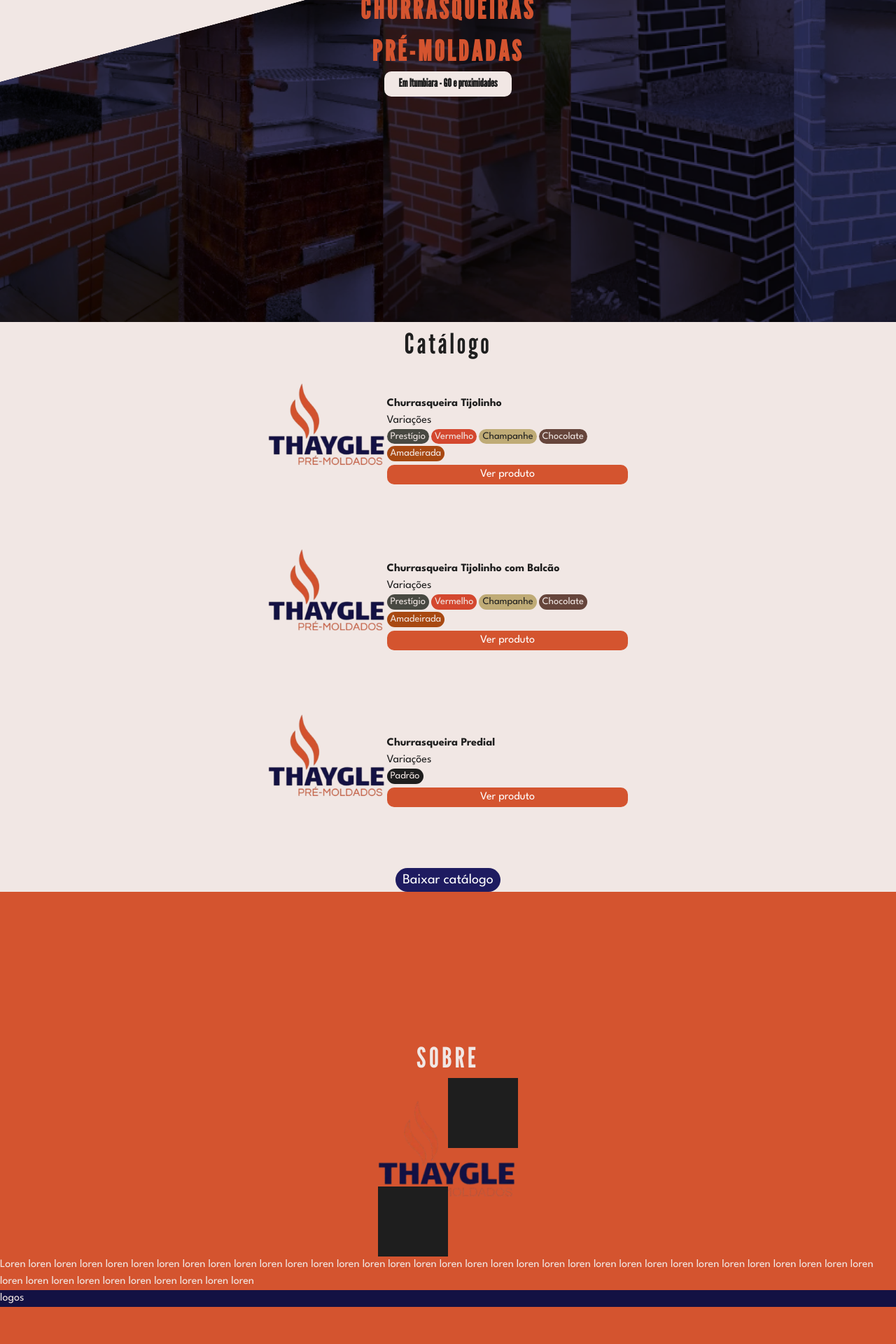
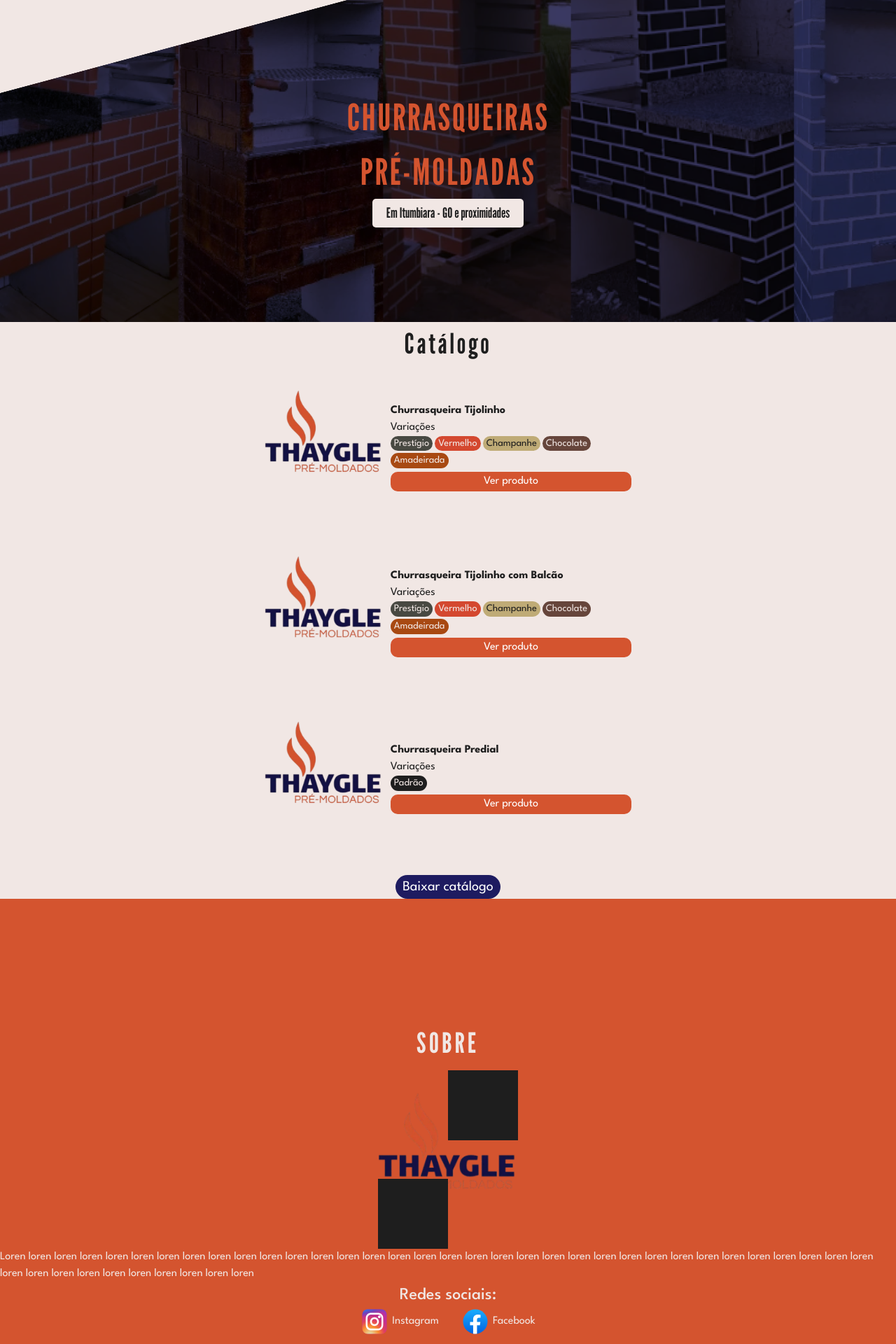
Before and after one commit to elenndev/thaygle, a Next.js app: page / in a window 1280 px wide. Shown: the part 340-2260 px from the top of the page at 70% size. Built offline with nearby package versions, Linux system fonts and the light colour scheme.

Commit message:
layout basico mobile

```diff
--- a/src/app/components/Catalogo.tsx
+++ b/src/app/components/Catalogo.tsx
@@ -272,7 +272,7 @@ const CardProduto: React.FC<{produto: TypeChurrasqueira}> = ({produto}) =>{
         <div id={`smallCard_${produto.infos.produto.replace(" ","_")}_${produto.infos.tipo.replace(" ","_")}`} className={`smallCard-produto ${produto.nome} relative w-[95%] flex flex-row items-center justify-between
         `}>
             <Image width={170} height={170} alt={`Imagem do produto ${produto.nome}`} src="/logo.webp"/>
-            <div className="produtos-info flex flex-col w-[100%] text-[--devScheme-gray]">
+            <div className="produtos-info pl-[10px] flex flex-col w-[100%] text-[--devScheme-gray]">
                 <p className="font-bold nome-produto">{produto.nome}</p>
                 <p>Variações</p>
                 <ListaVariacoes variacoes={produto.detalhes.variacoes} />
@@ -312,7 +312,7 @@ const ListaProdutos = () =>{
 const Catalogo = () =>{
     return(
         <section id="catalogo" className="produtos relative bg-[--devScheme-white] flex min-h-[fit-content] h-screen w-screen items-center justify-center flex-col flex-wrap">
-            <h2 className="text-[--devScheme-gray] tracking-widest text-[2.5rem] font-gothic font-medium">Catálogo</h2>
+            <h2 className="text-[--devScheme-gray] tracking-widest text-[2.5rem] mb-[10px] font-gothic font-medium">Catálogo</h2>
             <ListaProdutos />
         </section>
     )
--- a/src/app/components/Navbar.tsx
+++ b/src/app/components/Navbar.tsx
@@ -22,17 +22,14 @@ const HomeNavbar = () => {
 
         <div className={`lg:flex lg:items-center lg:justify-between ${ isOpen ? "block" : "hidden"}`}>
             <ul className="bg-[--devScheme-white] shadow flex absolute right-[0] flex-col lg:flex-row lg:gap-8 text-center">
-                <li className=" p-4 hover:bg-blue-700 lg:p-0">
-                    <a href="#home" className="text-[--devScheme-gray] font-bold">Contato</a>
+                <li className="p-4 hover:bg-[--devScheme-softBlue] hover:text-[--devScheme-white] lg:p-0">
+                    <a href="#catalogo" className="font-bold">Produtos</a>
                 </li>
-                <li className="p-4 hover:bg-blue-700 lg:p-0">
-                    <a href="#catalogo" className="text-[--devScheme-gray] font-bold">Produtos</a>
+                <li className="p-4 hover:bg-[--devScheme-softBlue] hover:text-[--devScheme-white] lg:p-0">
+                    <a href="#sobre" className="font-bold">Sobre</a>
                 </li>
-                <li className="p-4 hover:bg-blue-700 lg:p-0">
-                    <a href="#sobre" className="text-[--devScheme-gray] font-bold">Sobre</a>
-                </li>
-                <li className="p-4 hover:bg-blue-700 lg:p-0">
-                    <a href="/Thaygle Pre-Moldados - Catalogo.pdf" className="text-[--devScheme-gray] font-bold" download>Download Catálogo</a>
+                <li className="p-4 hover:bg-[--devScheme-softBlue] hover:text-[--devScheme-white] lg:p-0">
+                    <a href="/Thaygle Pre-Moldados - Catalogo.pdf" className="font-bold" download>Download Catálogo</a>
                 </li>
             </ul>
         </div>
--- a/src/app/components/Sobre.tsx
+++ b/src/app/components/Sobre.tsx
@@ -3,12 +3,66 @@ import Image from 'next/image'
 const Sobre = () => {
     return(<>
         <section id="sobre" className="sobre relative flex overflow-x-hidden flex-col items-center justify-center h-screen w-full bg-[--devScheme-orange] text-[--devScheme-white]">
-            <h2 className="text-[--devScheme-white] text-[2.5rem] font-gothic font-medium uppercase tracking-widest text-center">Sobre</h2>
+            <h2 className="text-[--devScheme-white] text-[2.5rem] mb-[10px] font-gothic font-medium uppercase tracking-widest text-center">Sobre</h2>
             <span className="foto-empresa w-fit h-fit relative">
                 <Image className="foto-empresa relative" loading="lazy" height={200} width={200} alt="Logo da Thaygle pré-moldados"  src="/logo.webp" />
             </span>
             <p className="w-full">Loren loren loren loren loren loren loren loren loren loren loren loren loren loren loren loren loren loren loren loren loren loren loren loren loren loren loren loren loren loren loren loren loren loren loren loren loren loren loren loren loren loren loren loren</p>
-            <span className="w-full bg-[--devScheme-blue]">logos</span>
+            <h3 className="w-full text-[1.5rem] text-center font-medium">Redes sociais:</h3>
+            <span className="w-full justify-center flex flex-row gap-[2rem]">
+                <a href="#" aria-label='Ir para o Instagram da Thaygle Pré Moldados' className="flex flex-row items-center gap-[5px]">
+                <svg width="40px" height="40px" viewBox="0 0 32 32" fill="none" xmlns="http://www.w3.org/2000/svg">
+                {/* svg by: Garuda Technology | collection: Colored Interface And Logo Icons */}
+                    <g id="SVGRepo_bgCarrier" strokeWidth="0"></g>
+                    <g id="SVGRepo_tracerCarrier" strokeLinecap="round" strokeLinejoin="round"></g>
+                    <g id="SVGRepo_iconCarrier">
+                    <rect x="2" y="2" width="28" height="28" rx="6" fill="url(#paint0_radial_87_7153)"></rect>
+                    <rect x="2" y="2" width="28" height="28" rx="6" fill="url(#paint1_radial_87_7153)"></rect>
+                    <rect x="2" y="2" width="28" height="28" rx="6" fill="url(#paint2_radial_87_7153)"></rect>
+                    <path d="M23 10.5C23 11.3284 22.3284 12 21.5 12C20.6716 12 20 11.3284 20 10.5C20 9.67157 20.6716 9 21.5 9C22.3284 9 23 9.67157 23 10.5Z" fill="white"></path>
+                    <path fillRule="evenodd" clipRule="evenodd" d="M16 21C18.7614 21 21 18.7614 21 16C21 13.2386 18.7614 11 16 11C13.2386 11 11 13.2386 11 16C11 18.7614 13.2386 21 16 21ZM16 19C17.6569 19 19 17.6569 19 16C19 14.3431 17.6569 13 16 13C14.3431 13 13 14.3431 13 16C13 17.6569 14.3431 19 16 19Z" fill="white"></path>
+                    <path fillRule="evenodd" clipRule="evenodd" d="M6 15.6C6 12.2397 6 10.5595 6.65396 9.27606C7.2292 8.14708 8.14708 7.2292 9.27606 6.65396C10.5595 6 12.2397 6 15.6 6H16.4C19.7603 6 21.4405 6 22.7239 6.65396C23.8529 7.2292 24.7708 8.14708 25.346 9.27606C26 10.5595 26 12.2397 26 15.6V16.4C26 19.7603 26 21.4405 25.346 22.7239C24.7708 23.8529 23.8529 24.7708 22.7239 25.346C21.4405 26 19.7603 26 16.4 26H15.6C12.2397 26 10.5595 26 9.27606 25.346C8.14708 24.7708 7.2292 23.8529 6.65396 22.7239C6 21.4405 6 19.7603 6 16.4V15.6ZM15.6 8H16.4C18.1132 8 19.2777 8.00156 20.1779 8.0751C21.0548 8.14674 21.5032 8.27659 21.816 8.43597C22.5686 8.81947 23.1805 9.43139 23.564 10.184C23.7234 10.4968 23.8533 10.9452 23.9249 11.8221C23.9984 12.7223 24 13.8868 24 15.6V16.4C24 18.1132 23.9984 19.2777 23.9249 20.1779C23.8533 21.0548 23.7234 21.5032 23.564 21.816C23.1805 22.5686 22.5686 23.1805 21.816 23.564C21.5032 23.7234 21.0548 23.8533 20.1779 23.9249C19.2777 23.9984 18.1132 24 16.4 24H15.6C13.8868 24 12.7223 23.9984 11.8221 23.9249C10.9452 23.8533 10.4968 23.7234 10.184 23.564C9.43139 23.1805 8.81947 22.5686 8.43597 21.816C8.27659 21.5032 8.14674 21.0548 8.0751 20.1779C8.00156 19.2777 8 18.1132 8 16.4V15.6C8 13.8868 8.00156 12.7223 8.0751 11.8221C8.14674 10.9452 8.27659 10.4968 8.43597 10.184C8.81947 9.43139 9.43139 8.81947 10.184 8.43597C10.4968 8.27659 10.9452 8.14674 11.8221 8.0751C12.7223 8.00156 13.8868 8 15.6 8Z" fill="white"></path>
+                    <defs>
+                        <radialGradient id="paint0_radial_87_7153" cx="0" cy="0" r="1" gradientUnits="userSpaceOnUse" gradientTransform="translate(12 23) rotate(-55.3758) scale(25.5196)">
+                        <stop stopColor="#B13589"></stop>
+                        <stop offset="0.79309" stopColor="#C62F94"></stop>
+                        <stop offset="1" stopColor="#8A3AC8"></stop>
+                        </radialGradient>
+                        <radialGradient id="paint1_radial_87_7153" cx="0" cy="0" r="1" gradientUnits="userSpaceOnUse" gradientTransform="translate(11 31) rotate(-65.1363) scale(22.5942)">
+                        <stop stopColor="#E0E8B7"></stop>
+                        <stop offset="0.444662" stopColor="#FB8A2E"></stop>
+                        <stop offset="0.71474" stopColor="#E2425C"></stop>
+                        <stop offset="1" stopColor="#E2425C" stopOpacity="0"></stop>
+                        </radialGradient>
+                        <radialGradient id="paint2_radial_87_7153" cx="0" cy="0" r="1" gradientUnits="userSpaceOnUse" gradientTransform="translate(0.500002 3) rotate(-8.1301) scale(38.8909 8.31836)">
+                        <stop offset="0.156701" stopColor="#406ADC"></stop>
+                        <stop offset="0.467799" stopColor="#6A45BE"></stop>
+                        <stop offset="1" stopColor="#6A45BE" stopOpacity="0"></stop>
+                        </radialGradient>
+                    </defs>
+                    </g>
+                </svg>
+                    Instagram
+                </a>
+                <a href="#" aria-label='Ir para o Facebook da Thaygle Pré Moldados' className="flex flex-row items-center gap-[5px]">
+                    <svg width="40px" height="40px" viewBox="0 0 32 32" fill="none" xmlns="http://www.w3.org/2000/svg">
+                    {/* svg by: Garuda Technology | collection: Colored Interface And Logo Icons */}
+                        <g id="SVGRepo_bgCarrier" strokeWidth="0"></g>
+                        <g id="SVGRepo_tracerCarrier" strokeLinecap="round" strokeLinejoin="round"></g>
+                        <g id="SVGRepo_iconCarrier">
+                        <circle cx="16" cy="16" r="14" fill="url(#paint0_linear_87_7208)"></circle>
+                        <path d="M21.2137 20.2816L21.8356 16.3301H17.9452V13.767C17.9452 12.6857 18.4877 11.6311 20.2302 11.6311H22V8.26699C22 8.26699 20.3945 8 18.8603 8C15.6548 8 13.5617 9.89294 13.5617 13.3184V16.3301H10V20.2816H13.5617V29.8345C14.2767 29.944 15.0082 30 15.7534 30C16.4986 30 17.2302 29.944 17.9452 29.8345V20.2816H21.2137Z" fill="white"></path>
+                        <defs>
+                            <linearGradient id="paint0_linear_87_7208" x1="16" y1="2" x2="16" y2="29.917" gradientUnits="userSpaceOnUse">
+                            <stop stopColor="#18ACFE"></stop>
+                            <stop offset="1" stopColor="#0163E0"></stop>
+                            </linearGradient>
+                        </defs>
+                        </g>
+                    </svg>
+                    Facebook
+                </a>
+            </span>
         </section>
     </>)
 }
--- a/src/app/globals.css
+++ b/src/app/globals.css
@@ -54,7 +54,7 @@ body {
     content: "";
     position: absolute;
     background: var(--devScheme-white);
-    top: -5%;
+    top: -3%;
     width: 150%;
     height: 40%;
     z-index: 1;
--- a/src/app/page.tsx
+++ b/src/app/page.tsx
@@ -12,10 +12,10 @@ const Home = () => {
 
   return(<>
     <section id="hero" className="home relative flex overflow-x-hidden flex-col items-center justify-center h-full w-full">
-      <Image style={logoImageStyle} loading="lazy" height={200} width={200} alt="Logo da Thaygle pré-moldados"  className="absolute top-[7vh] left-[2vw]" src="/logo.webp" />
-      <h1 className="text-[--devScheme-orange] text-[2.5rem] font-gothic font-bold uppercase tracking-widest text-center">Churrasqueiras<br></br>pré-moldadas</h1>
-      <span className="w-fit bg-[--devScheme-white] text-[--devScheme-gray] py-[5px] px-[20px] rounded-[10px]">
-        <a className="localizacao font-gothic font-bold">Em Itumbiara - GO e proximidades</a>
+      <Image style={logoImageStyle} loading="lazy" height={200} width={200} alt="Logo da Thaygle pré-moldados"  className="absolute top-[12vh] left-[2vw]" src="/logo.webp" />
+      <h1 className="text-[--devScheme-orange] mt-[26%] text-[3.25rem] font-gothic font-normal uppercase tracking-wider text-center">Churrasqueiras<br></br>pré-moldadas</h1>
+      <span className="w-fit bg-[--devScheme-white] text-[--devScheme-gray] mb-[0%] py-[5px] px-[20px] rounded-[5px]">
+        <a className="localizacao font-gothic text-[1.25rem]">Em Itumbiara - GO e proximidades</a>
       </span>
     </section>
   </>)
```
